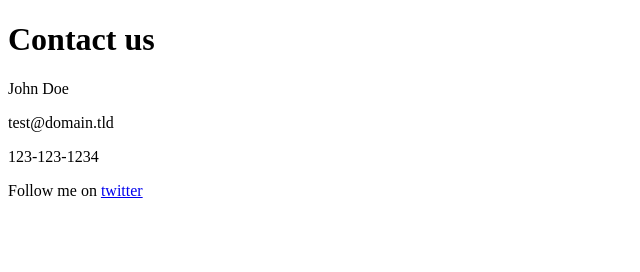
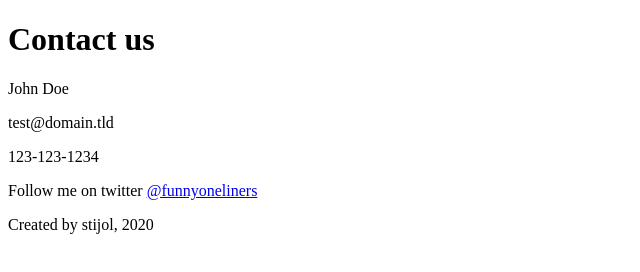
Before and after one commit to saharatijol/gatsbyjs-basic, a Gatsby site: page /contact in a window 1280 px wide. Shown: the whole page, without its empty margins (0-640 px from the left). Built offline with nearby package versions, Linux system fonts and the light colour scheme; Gatsby itself is replaced by a stand-in of ours.

Commit message:
Experiment with shared pages (footer)

```diff
--- /dev/null
+++ b/src/components/footer.js
@@ -0,0 +1,11 @@
+import React from 'react'
+
+const Footer = () => {
+    return (
+        <footer>
+            <p>Created by stijol, 2020</p>
+        </footer>
+    )
+}
+
+export default Footer
--- a/src/pages/about.js
+++ b/src/pages/about.js
@@ -1,5 +1,7 @@
 import React from 'react'
 import { Link } from 'gatsby'
+import Footer from '../components/footer'
+
 
 const AboutPage = () => {
     return (
@@ -15,6 +17,7 @@ const AboutPage = () => {
                 repellat rerum soluta. Ab aliquam aspernatur beatae dicta in maiores nulla sapiente sequi. Adipisci dolor dolore ea
                 hic libero neque obcaecati quas saepe sed ullam.</p>
             <p>Here is the best way to <Link to="/contact">contact us</Link></p>
+            <Footer/>
         </div>
     )
 }
--- a/src/pages/blog.js
+++ b/src/pages/blog.js
@@ -1,10 +1,12 @@
 import React from 'react'
+import Footer from '../components/footer'
 
 const BlogPage = () => {
     return (
         <div>
             <h1>Blog</h1>
             <p>Posts will show up here.. a lists</p>
+            <Footer/>
         </div>
     )
 }
--- a/src/pages/contact.js
+++ b/src/pages/contact.js
@@ -1,5 +1,7 @@
 import React from 'react'
 import { Link } from 'gatsby'
+
+import Footer from '../components/footer'
 
 const ContactPage = () => {
     return (
@@ -8,7 +10,8 @@ const ContactPage = () => {
             <p>John Doe</p>
             <p>test@domain.tld</p>
             <p>123-123-1234</p>
-            <p>Follow me on <Link to="https://twitter.com/funnyoneliners?lang=en">twitter</Link></p>
+            <p>Follow me on twitter <Link to="https://twitter.com/funnyoneliners?lang=en">@funnyoneliners</Link></p>
+        <Footer/>
         </div>
     )
 }
--- a/src/pages/index.js
+++ b/src/pages/index.js
@@ -4,6 +4,7 @@ import React from 'react'
 // Link is a react component that does the optimization of page loads.
 // It preloads the page content you are heading to, hence the seamless page load
 import { Link } from 'gatsby'
+import Footer from '../components/footer'
 
 // Notes: In site creation, src/pages directory is where gatsby looks when its figuring out which static pages your site needs
 
@@ -17,6 +18,7 @@ const IndexPage = () => {
 
             {/*Gatsby Way of linking*/}
             <p>Need a developer? <Link to="/contact">Contact Me</Link></p>
+            <Footer/>
         </div>
     )
 }
```
